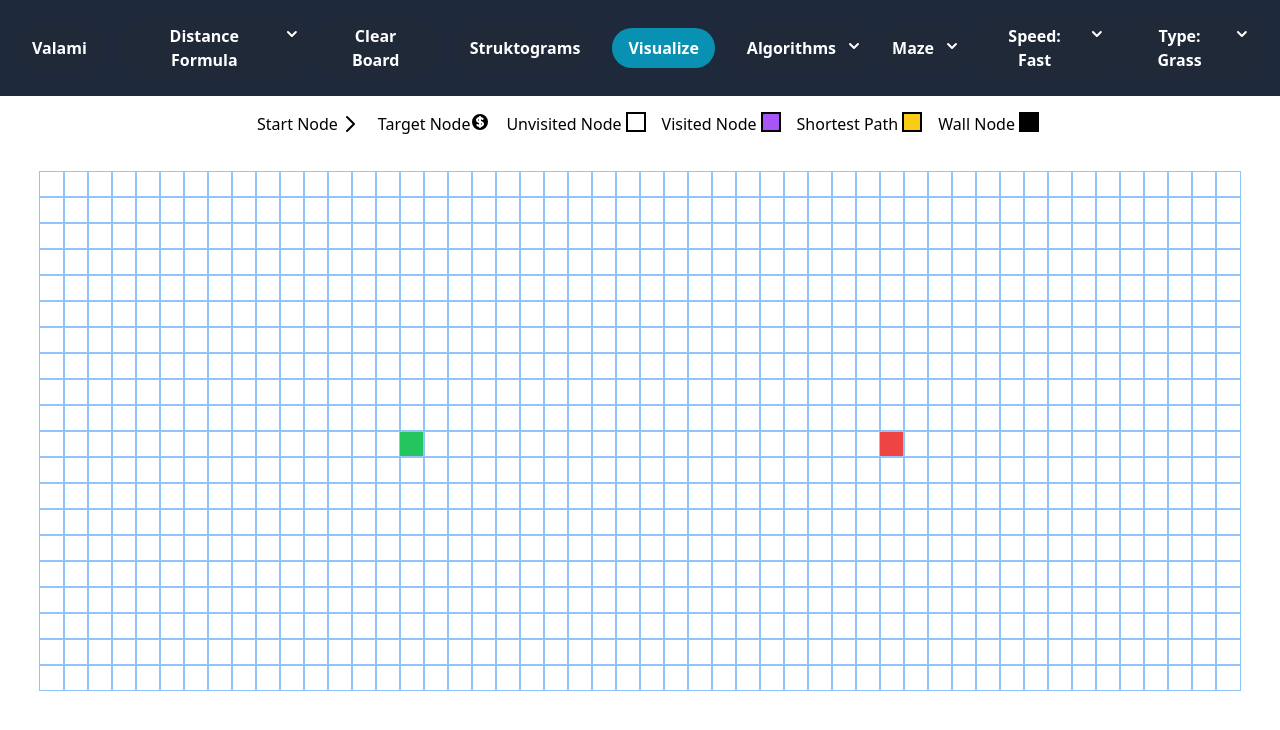
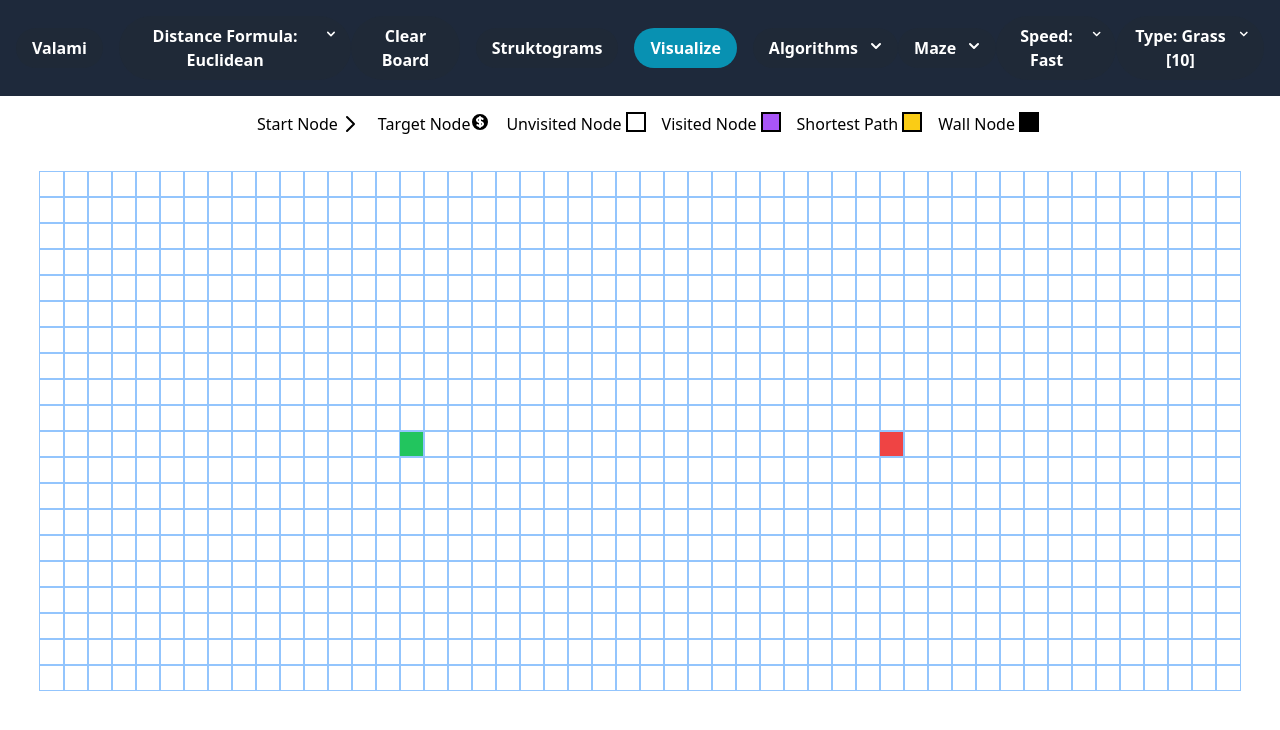
Before and after one commit to borsym/Pathfinding-visualization, a React (Create React App) app in the folder frontend/: page / in a window 1280 px wide. Shown: the top 730 px of the page. Built offline with nearby package versions, Linux system fonts and the light colour scheme.

Commit message:
ui,navbar: changing name after selection, refactor required, code getting messy

```diff
--- a/frontend/src/components/Dropdown.js
+++ b/frontend/src/components/Dropdown.js
@@ -12,10 +12,10 @@ const names = {
     500: "Slow",
   },
   Type: {
-    0: "Empty",
-    10: "Grass",
-    20: "Water",
-    30: "Stone",
+    0: "Empty [0]",
+    10: "Grass [10]",
+    20: "Water [20]",
+    30: "Stone [30]",
   },
 };
 
@@ -33,6 +33,8 @@ const Dropdown = (props) => {
             ? `: ${names.Speed[props.speed]}`
             : props.name === "Type"
             ? `: ${names.Type[props.type]}`
+            : props.name === "Distance Formula"
+            ? `: ${props.distanceFormula}`
             : ""}
           <ChevronDownIcon className="-mr-1 ml-2 h-5 w-5" aria-hidden="true" />
         </Menu.Button>
@@ -65,8 +67,9 @@ const Dropdown = (props) => {
                         props.name === "Maze" ||
                         props.name === "Distance Formula"
                       ) {
-                        // props.setVariable(option); // kell ez?
                         props.function(option);
+                        props.name === "Distance Formula" &&
+                          props.setVariable(option);
                       } else {
                         props.setVariable(option); // ez kell a visualizaciohoz
                       }
--- a/frontend/src/components/NavBar.js
+++ b/frontend/src/components/NavBar.js
@@ -17,7 +17,7 @@ const NavBar = () => {
   const optionsAlgorithms = ["BFS", "DFS", "Dijkstra", "Astar"];
   const optionsMazes = ["Recursive Division", "Iterativ", "Valami"];
   const optionsSpeed = ["Fast", "Normal", "Slow"];
-  const optionsType = ["Empty", "Grass", "Water", "Stone"];
+  const optionsType = ["Empty [0]", "Grass [10]", "Water [20]", "Stone [30]"];
   const optionDistance = [
     "Euclidean",
     "Manhattan",
@@ -97,6 +97,7 @@ const NavBar = () => {
         options={optionDistance}
         setVariable={setDistanceFormula}
         function={handleDistanceFormula}
+        distanceFormula={distanceFormula}
       />
       <Button name="Clear Board" function={handleClearBoard} />
       <Button name="Struktograms" />
--- a/frontend/src/contexts/GridContext.js
+++ b/frontend/src/contexts/GridContext.js
@@ -88,7 +88,7 @@ const anmiteMaze = async (maze, conditions) => {
   await axios.get(`http://localhost:8000/${maze}`).then((res) => {
     order = res.data.order;
   });
-  console.log(order);
+  // console.log(order);
 
   for (let i = 0; i < order.length; i++) {
     setTimeout(() => {
```
